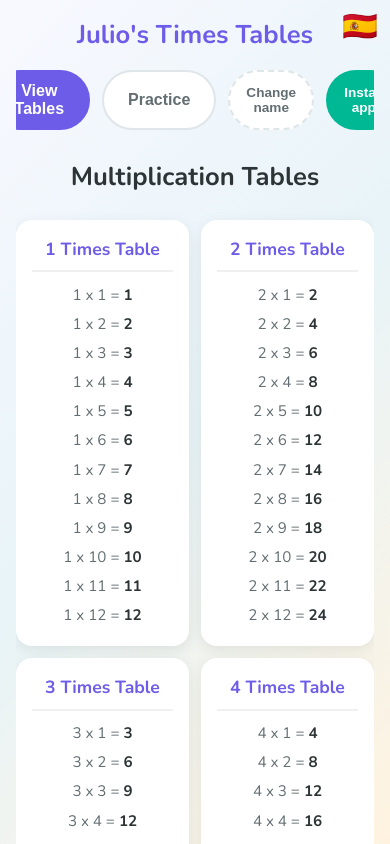
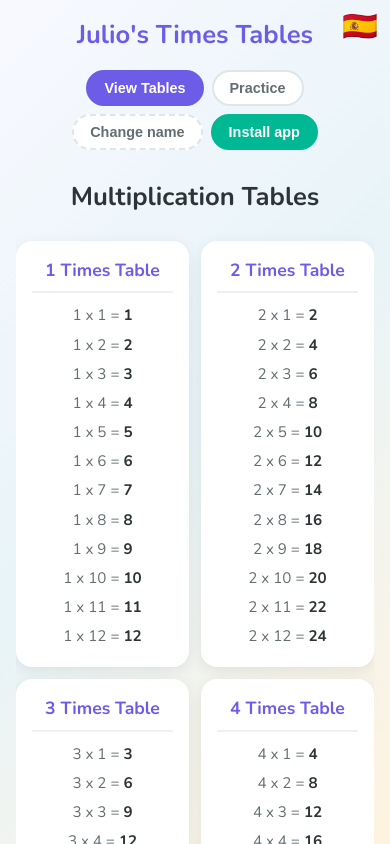
Before and after one commit to acanogal/tablas-julio, a React (Vite) app: page / in a window 390 px wide. Built offline with nearby package versions, Linux system fonts and the light colour scheme.

Commit message:
feat: update app navigation layout with flex-wrap and adjust button styling

```diff
--- a/src/App.css
+++ b/src/App.css
@@ -97,7 +97,8 @@
 .app-nav {
   display: flex;
   justify-content: center;
-  gap: 0.75rem;
+  flex-wrap: wrap;
+  gap: 0.5rem;
 }
 
 .nav-btn {
@@ -817,6 +818,11 @@
     font-size: 1.6rem;
   }
 
+  .nav-btn {
+    font-size: 0.9rem;
+    padding: 0.5rem 1rem;
+  }
+
   .tablas-grid {
     grid-template-columns: repeat(2, 1fr);
     gap: 0.75rem;
```
